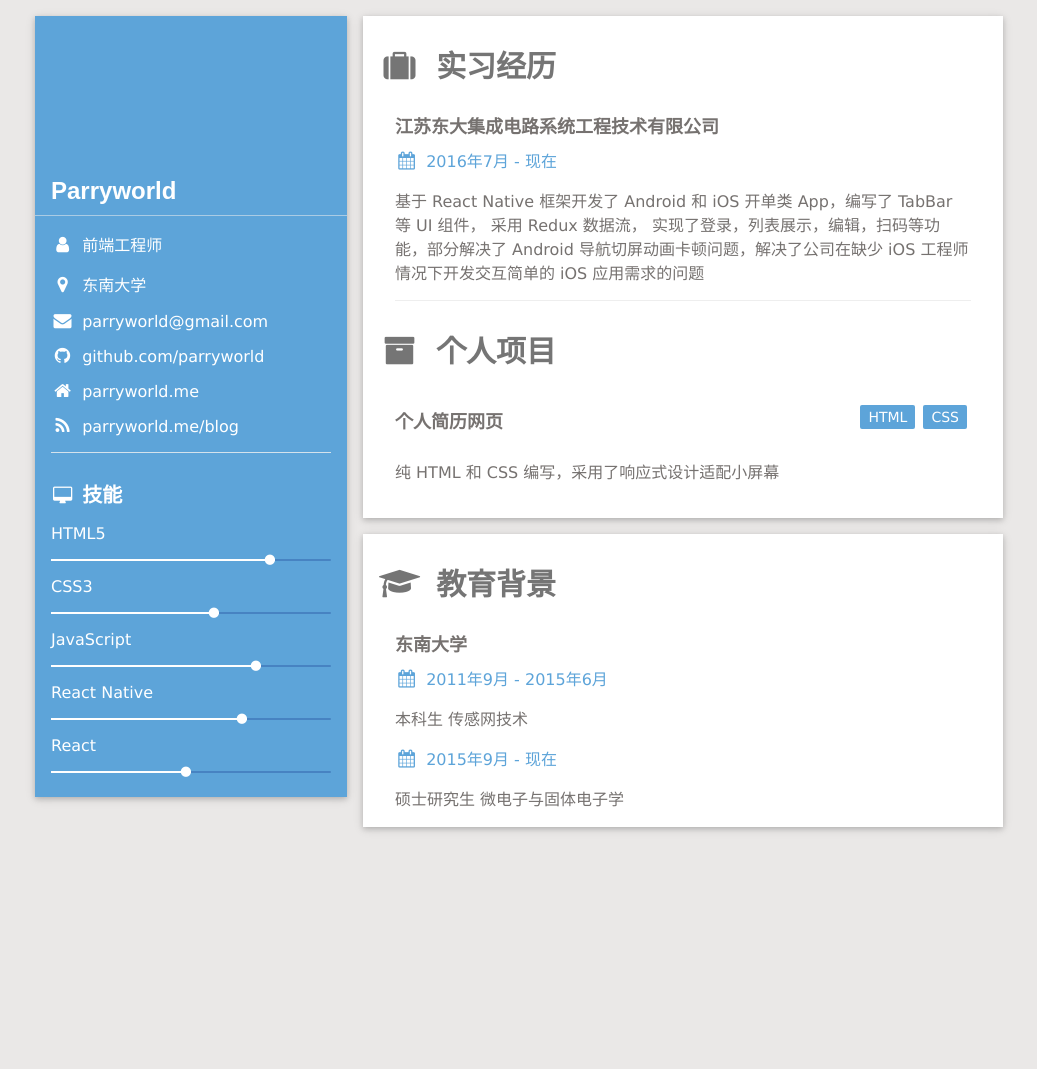
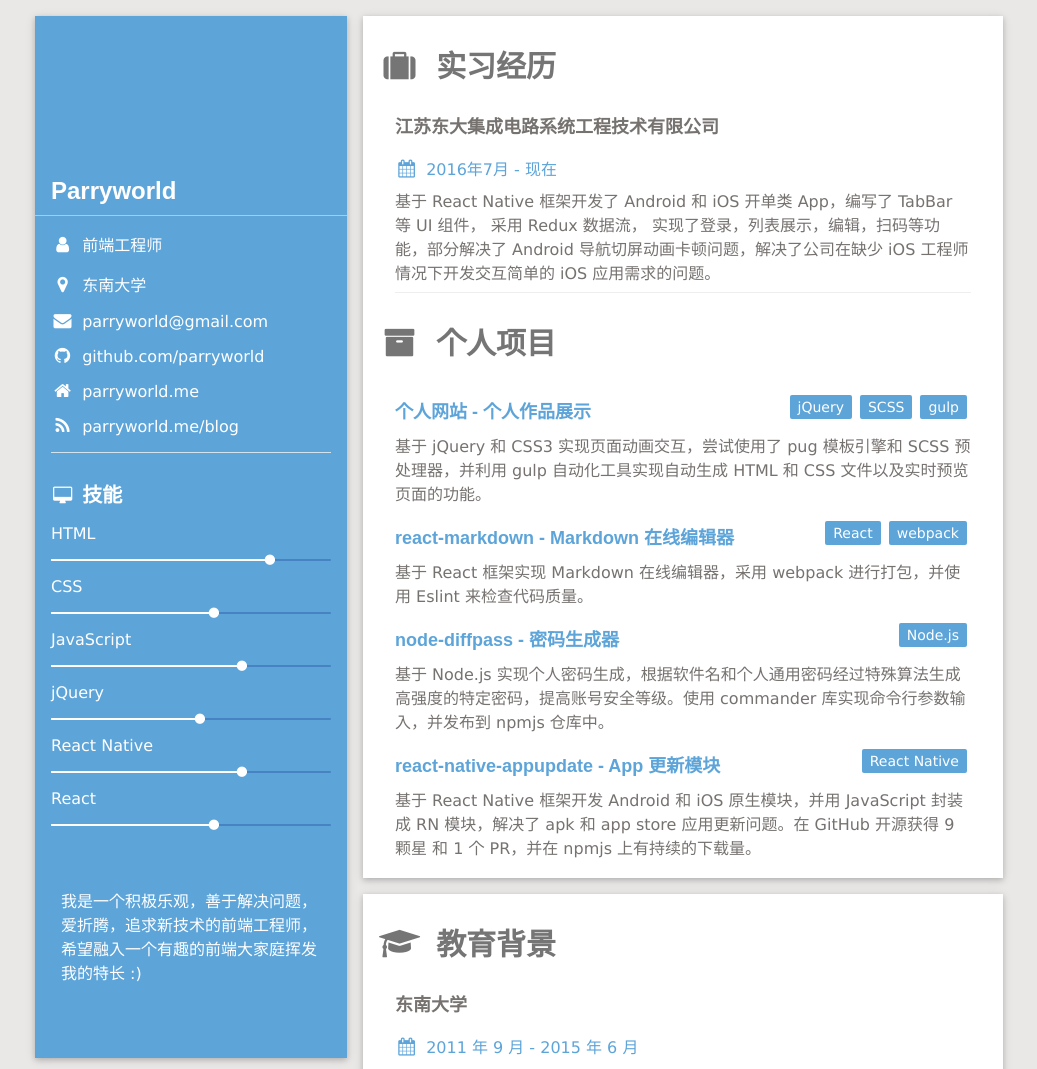
Before and after one commit to parryworld/parryworld.github.io, a website: page cv/index.html in a window 1280 px wide. Shown: the top 1069 px of the page, without its empty margins (121-1158 px from the left). Before the commit the page ends 859 px from the top, so only its background shows below. Drawn offline with Linux system fonts and the light colour scheme.

Commit message:
更新CV

```diff
--- a/cv/css/cv.css
+++ b/cv/css/cv.css
@@ -181,6 +181,10 @@ a {
   font-size: 12px;
 }
 
+.evalution {
+  padding: 30px 10px 50px 10px;
+}
+
 .content section {
   background-color: #ffffff;
   padding: 0.01em 16px;
@@ -193,16 +197,31 @@ a {
 .content h2 {
   color: #757575;
   padding: 16px 0px;
+  margin-bottom: 0;
+}
+
+.content p {
+  margin: 0;
 }
 
 .calendar {
   color: #5da4d9;
-  margin: 8px 0;
+  padding: 8px 0;
+}
+
+.content-item h6 {
+  color: #5da4d9;
+}
+
+.project-row {
+  margin-top: 8px;
 }
 
 .project-row h5 {
   float: left;
+  color: #5da4d9;
 }
+
 
 .project-row span {
   background-color: #5da4d9;
@@ -213,3 +232,7 @@ a {
   float: right;
   font-size: 14px;
 }
+
+.education .content-item{
+  padding-bottom: 20px;
+}
--- a/cv/index.html
+++ b/cv/index.html
@@ -39,13 +39,13 @@
 
             <div class="skills">
               <h4><i class="fa fa-desktop fa-fw icon"></i>技能</h4>
-              <p>HTML5</p>
+              <p>HTML</p>
               <div class="progress">
                 <div class="determinate" style="width: 80%">
                   <i class="fa fa-circle"></i>
                 </div>
               </div>
-              <p>CSS3</p>
+              <p>CSS</p>
               <div class="progress">
                 <div class="determinate" style="width: 60%">
                   <i class="fa fa-circle"></i>
@@ -53,7 +53,13 @@
               </div>
               <p>JavaScript</p>
               <div class="progress">
-                <div class="determinate" style="width: 75%">
+                <div class="determinate" style="width: 70%">
+                  <i class="fa fa-circle"></i>
+                </div>
+              </div>
+              <p>jQuery</p>
+              <div class="progress">
+                <div class="determinate" style="width: 55%">
                   <i class="fa fa-circle"></i>
                 </div>
               </div>
@@ -65,10 +71,14 @@
               </div>
               <p>React</p>
               <div class="progress">
-                <div class="determinate" style="width: 50%">
+                <div class="determinate" style="width: 60%">
                   <i class="fa fa-circle"></i>
                 </div>
               </div>
+            </div>
+
+            <div class="evalution">
+              <p>我是一个积极乐观，善于解决问题，爱折腾，追求新技术的前端工程师，希望融入一个有趣的前端大家庭挥发我的特长 :)</p>
             </div>
           </div>
         </aside>
@@ -83,19 +93,47 @@
               <p class="calendar"><i class="fa fa-calendar fa-fw icon"></i>2016年7月 - 现在</p>
               <p>基于 React Native 框架开发了 Android 和 iOS 开单类 App，编写了 TabBar 等 UI 组件，
                  采用 Redux 数据流， 实现了登录，列表展示，编辑，扫码等功能，部分解决了 Android
-                 导航切屏动画卡顿问题，解决了公司在缺少 iOS 工程师情况下开发交互简单的 iOS 应用需求的问题</p>
+                 导航切屏动画卡顿问题，解决了公司在缺少 iOS 工程师情况下开发交互简单的 iOS 应用需求的问题。</p>
               <hr>
             </div>
 
             <h2><i class="fa fa-archive fa-fw icon-large"></i>个人项目</h2>
+
             <div class="content-item">
               <div class="project-row">
-                <h5>个人简历网页</h5>
-                <span>CSS</span>
-                <span>HTML</span>
+                <h5>个人网站 - 个人作品展示</h5>
+                <span>gulp</span>
+                <span>SCSS</span>
+                <span>jQuery</span>
               </div>
-              <p>纯 HTML 和 CSS 编写，采用了响应式设计适配小屏幕</p>
+              <p>基于 jQuery 和 CSS3 实现页面动画交互，尝试使用了 pug 模板引擎和 SCSS 预处理器，并利用 gulp 自动化工具实现自动生成 HTML 和 CSS 文件以及实时预览页面的功能。</p>
             </div>
+
+            <div class="content-item">
+              <div class="project-row">
+                <h5>react-markdown - Markdown 在线编辑器</h5>
+                <span>webpack</span>
+                <span>React</span>
+              </div>
+              <p>基于 React 框架实现 Markdown 在线编辑器，采用 webpack 进行打包，并使用 Eslint 来检查代码质量。</p>
+            </div>
+
+            <div class="content-item">
+              <div class="project-row">
+                <h5>node-diffpass - 密码生成器</h5>
+                <span>Node.js</span>
+              </div>
+              <p>基于 Node.js 实现个人密码生成，根据软件名和个人通用密码经过特殊算法生成高强度的特定密码，提高账号安全等级。使用 commander 库实现命令行参数输入，并发布到 npmjs 仓库中。</p>
+            </div>
+
+            <div class="content-item">
+              <div class="project-row">
+                <h5>react-native-appupdate - App 更新模块</h5>
+                <span>React Native</span>
+              </div>
+              <p>基于 React Native 框架开发 Android 和 iOS 原生模块，并用 JavaScript 封装成 RN 模块，解决了 apk 和 app store 应用更新问题。在 GitHub 开源获得 9 颗星 和 1 个 PR，并在 npmjs 上有持续的下载量。</p>
+            </div>
+
             <br>
           </section>
 
@@ -103,9 +141,9 @@
             <h2><i class="fa fa-graduation-cap fa-fw icon-large"></i>教育背景</h2>
             <div class="content-item">
               <h5>东南大学</h5>
-              <p class="calendar"><i class="fa fa-calendar fa-fw icon"></i>2011年9月 - 2015年6月</p>
+              <p class="calendar"><i class="fa fa-calendar fa-fw icon"></i>2011 年 9 月 - 2015 年 6 月</p>
               <p>本科生  传感网技术</p>
-              <p class="calendar"><i class="fa fa-calendar fa-fw icon"></i>2015年9月 - 现在</p>
+              <p class="calendar"><i class="fa fa-calendar fa-fw icon"></i>2015 年 9 月 - 2018 年 4 月</p>
               <p>硕士研究生  微电子与固体电子学</p>
             </div>
           </section>
```
